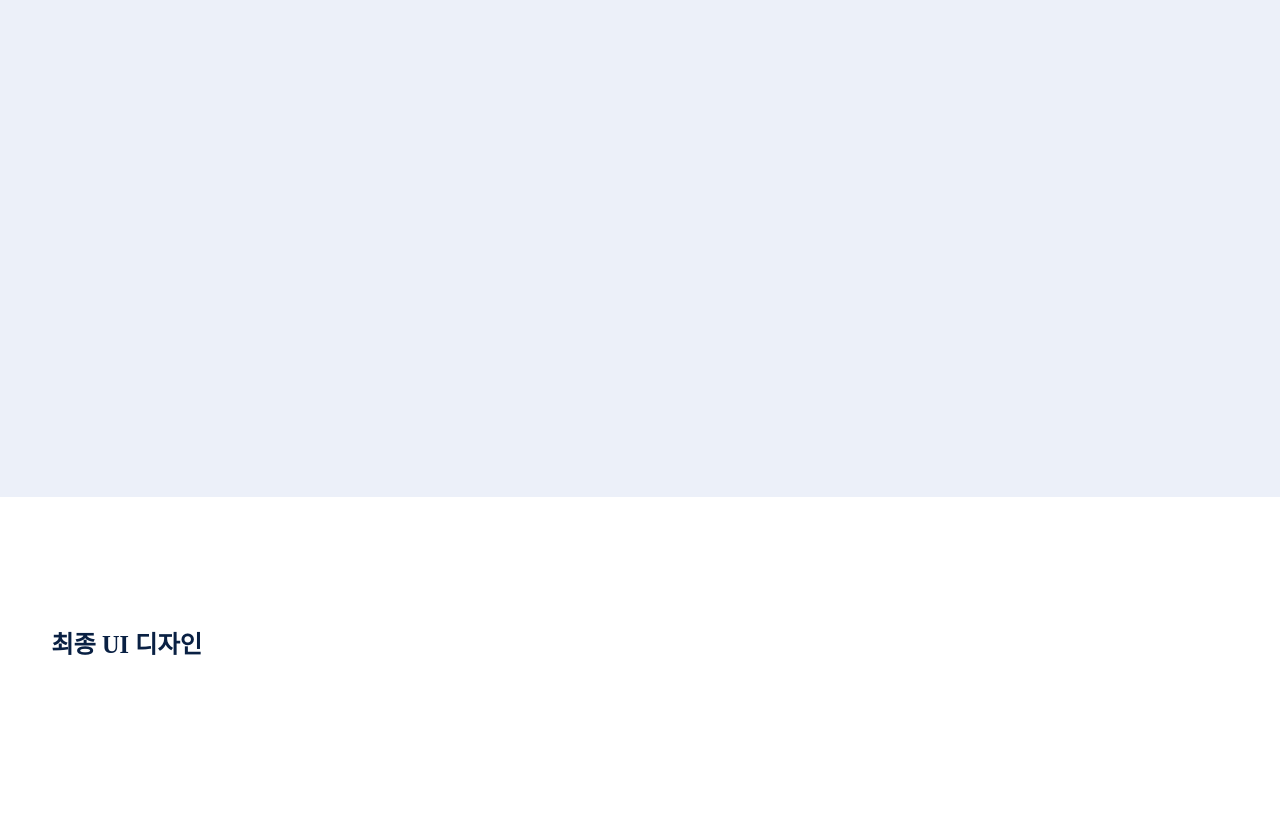
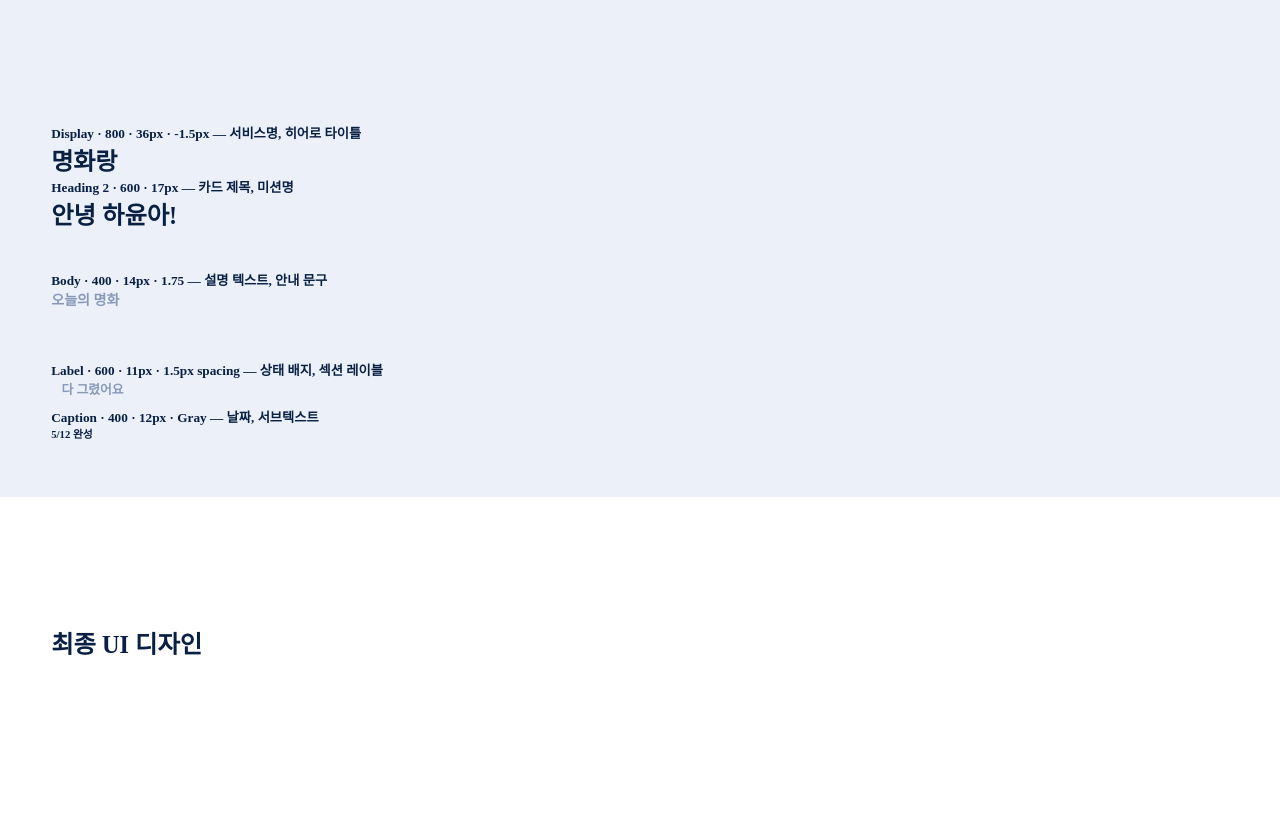
Before and after one commit to wjdgusdbstjd/MyunghwaRang_Service, a plain HTML site: page index.html in a window 1280 px wide. Shown: the part 5400-6227 px from the top of the page. Drawn offline with nearby package versions, Linux system fonts and the light colour scheme; a web font is replaced by a local one.

Commit message:
Update index.html

```diff
--- a/index.html
+++ b/index.html
@@ -234,6 +234,34 @@
                 </li>
             </ul>
 
+
+            <ul class="typo-2">
+                <li>
+                    <h5>Display · 800 · 36px · -1.5px — 서비스명, 히어로 타이틀</h5>
+                    <h1>명화랑</h1>
+                </li>
+
+                <li>
+                    <h5>Heading 2 · 600 · 17px — 카드 제목, 미션명</h5>
+                    <h2>안녕 하윤아!</h2>
+                </li>
+
+                <li>
+                    <h5>Body · 400 · 14px · 1.75 — 설명 텍스트, 안내 문구</h5>
+                    <h3>오늘의 명화</h3>
+                </li>
+
+                <li>
+                    <h5>Label · 600 · 11px · 1.5px spacing — 상태 배지, 섹션 레이블</h5>
+                    <h4>다 그렸어요</h4>
+                </li>
+
+                <li>
+                    <h5>Caption · 400 · 12px · Gray — 날짜, 서브텍스트</h5>
+                    <h6>5/12 완성</h6>
+                </li>
+            </ul>
+
             <div class="small-tag" id="small-tag-3">
                 <div class="circle"></div>
                 <p>BI · Brand Identity</p>
```
